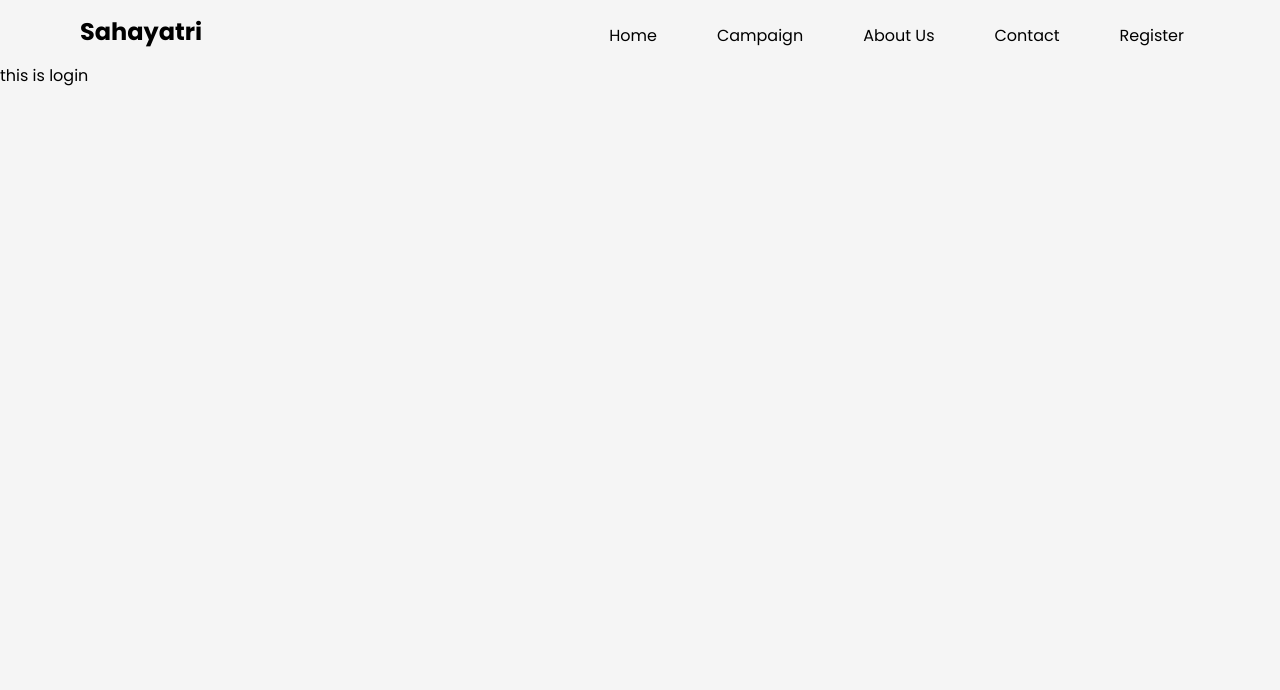
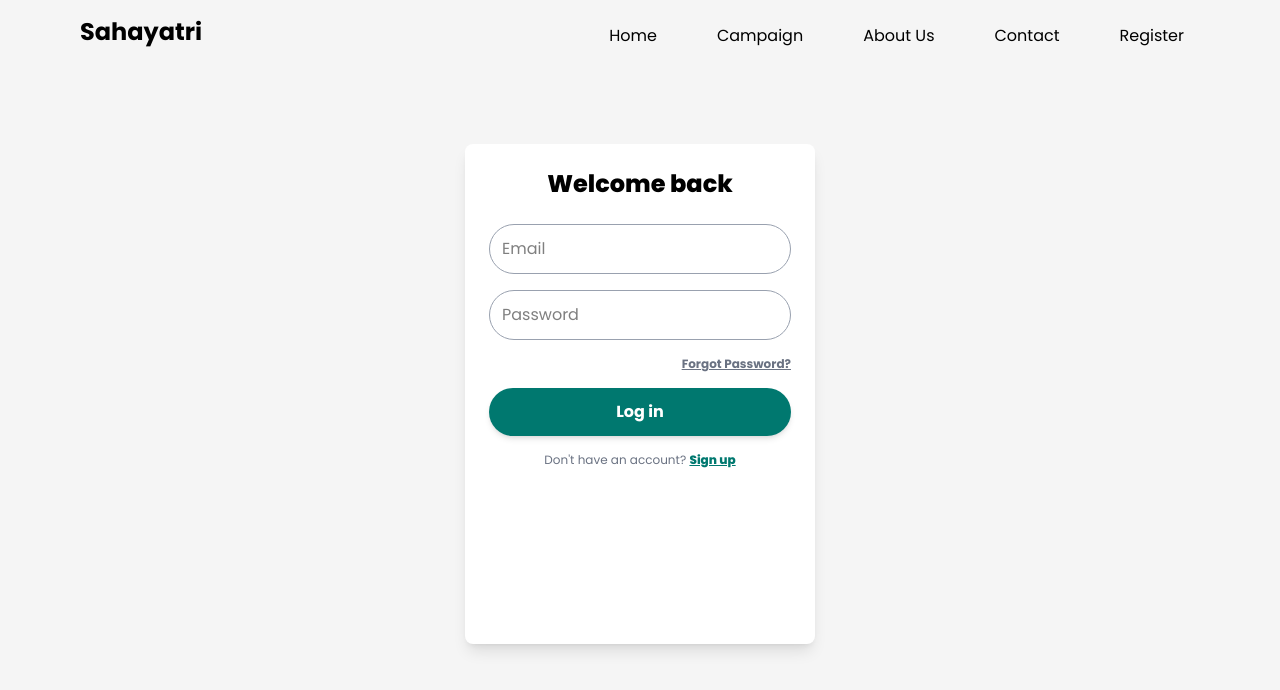
Before and after one commit to DrishyaShrestha09/Sahayatri, a React (Vite) app in the folder client/: page /login in a window 1280 px wide. Shown: the top 690 px of the page. Built offline with nearby package versions, Linux system fonts and the light colour scheme.

Commit message:
added login and registeration

```diff
--- a/client/package.json
+++ b/client/package.json
@@ -16,6 +16,7 @@
     "react-dom": "^19.0.0",
     "react-icons": "^5.5.0",
     "react-router-dom": "^7.2.0",
+    "styled-components": "^6.1.15",
     "tailwindcss": "^4.0.8"
   },
   "devDependencies": {
--- a/client/src/pages/Login.jsx
+++ b/client/src/pages/Login.jsx
@@ -1,9 +1,35 @@
 const Login = () => {
   return (
-    <div>
-      <h1>this is login</h1>
+    <div className="flex justify-center align-middle mt-20 ">
+      <div className="w-[350px] h-[500px] bg-white shadow-lg rounded-lg p-6 ">
+        <p className="text-center text-2xl font-extrabold mb-6">Welcome back</p>
+        <form className="flex flex-col gap-4 mb-4">
+          <input
+            type="email"
+            className="rounded-full border border-gray-400 outline-none p-3"
+            placeholder="Email"
+          />
+          <input
+            type="password"
+            className="rounded-full border border-gray-400 outline-none p-3"
+            placeholder="Password"
+          />
+          <p className="text-right text-gray-500 underline text-xs font-bold cursor-pointer hover:text-black">
+            Forgot Password?
+          </p>
+          <button className="p-3 rounded-full bg-teal-700 text-white font-bold shadow-md hover:shadow-none">
+            Log in
+          </button>
+        </form>
+        <p className="text-xs text-gray-500 text-center">
+          Don't have an account?{" "}
+          <span className="text-teal-700 font-extrabold underline cursor-pointer">
+            Sign up
+          </span>
+        </p>
+      </div>
     </div>
-  )
-}
+  );
+};
 
-export default Login
+export default Login;
--- a/client/src/pages/Register.jsx
+++ b/client/src/pages/Register.jsx
@@ -1,12 +1,42 @@
-import '../index.css';
 const Register = () => {
   return (
-    <div>
-     <div className="main">
+    <div className="flex justify-center align-middle mt-20">
+      <div className="w-[350px] h-[550px] bg-white shadow-lg rounded-lg p-6">
+        <p className="text-center text-2xl font-extrabold mb-4">
+          Create account
+        </p>
+        <p className="text-xs text-center mb-4">
+          Let's get started with your 30 days free trial
+        </p>
+        <form className="flex flex-col gap-4 mb-4">
+          <input
+            type="text"
+            className="rounded-full border border-gray-400 outline-none p-3"
+            placeholder="Name"
+          />
+          <input
+            type="email"
+            className="rounded-full border border-gray-400 outline-none p-3"
+            placeholder="Email"
+          />
+          <input
+            type="password"
+            className="rounded-full border border-gray-400 outline-none p-3"
+            placeholder="Password"
+          />
+          <button className="p-3 rounded-full bg-teal-700 text-white font-bold shadow-md hover:shadow-none">
+            Create account
+          </button>
+        </form>
+        <p className="text-xs text-gray-500 text-center">
+          Already have an account?{" "}
+          <span className="text-teal-700 font-extrabold underline cursor-pointer">
+            Log in
+          </span>
+        </p>
+      </div>
+    </div>
+  );
+};
 
-     </div>
-    </div>
-  )
-}
-
-export default Register
+export default Register;
```
Also changed, not shown: 1 other file (tests, documents, lock files or other folders).
